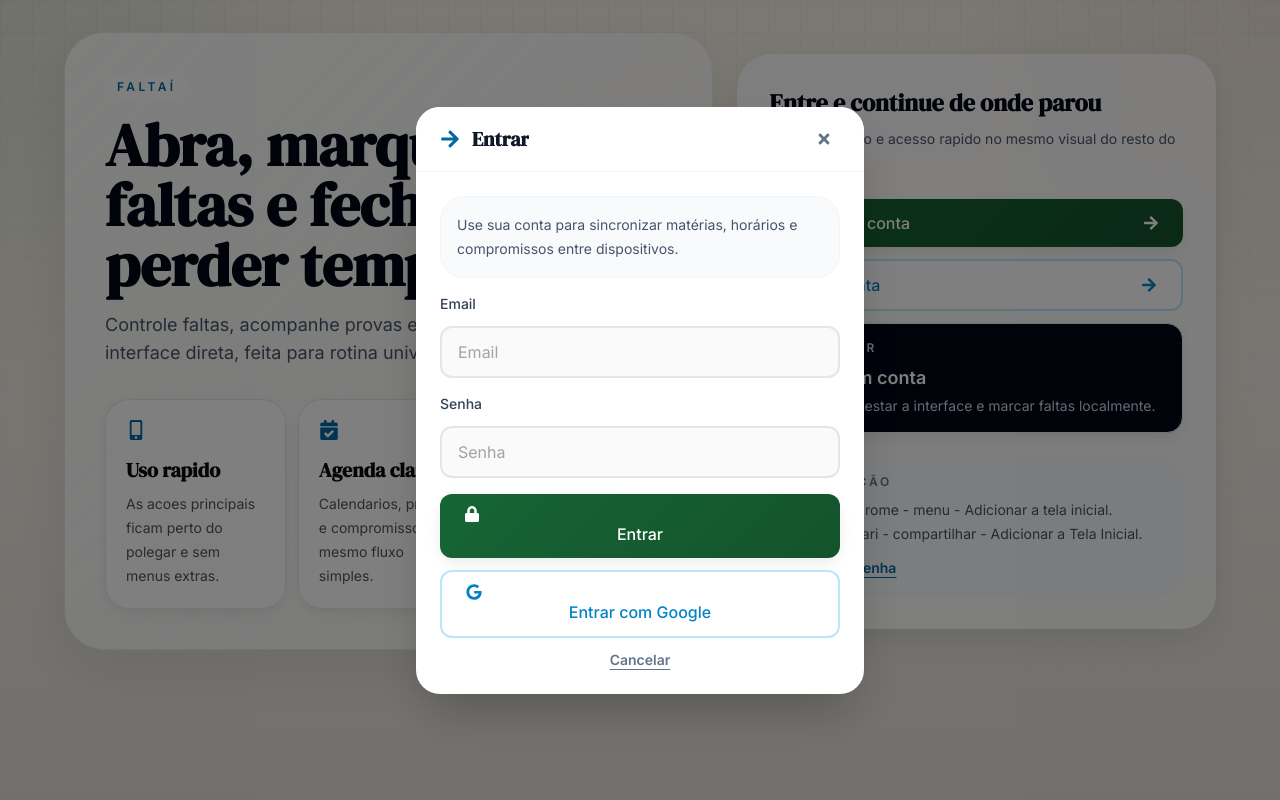
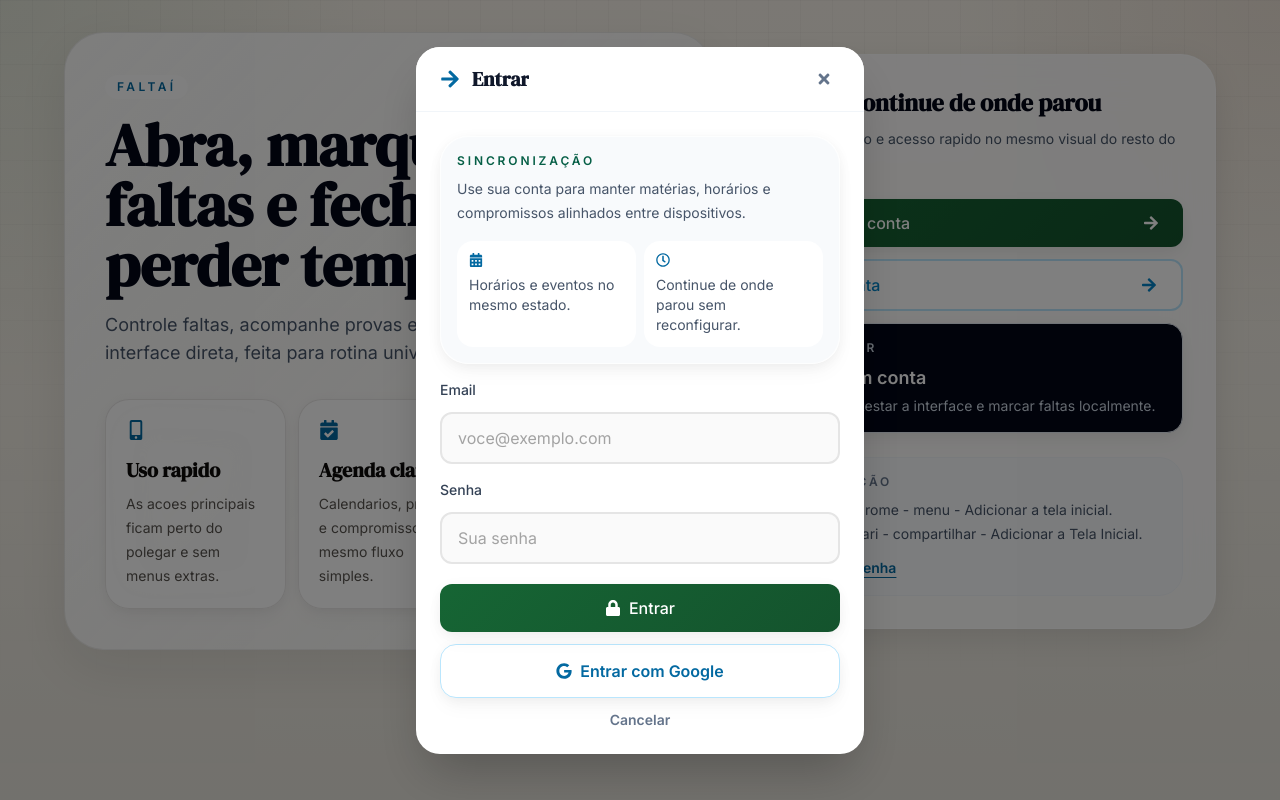
Before and after one commit to victorhugoguimaraes/Faltai, a React (Vite) app: page / in a window 1280 px wide. Both pictures are taken after a click on the button "Entrar na conta". Built offline with nearby package versions, Linux system fonts and the light colour scheme; no server answers.

Commit message:
Polish auth entry screens and modals

```diff
--- a/src/components/AnonymousModal.jsx
+++ b/src/components/AnonymousModal.jsx
@@ -1,5 +1,5 @@
 import React from 'react';
-import { FaCompass, FaUserSecret } from 'react-icons/fa';
+import { FaCompass, FaExclamationTriangle, FaUserSecret } from 'react-icons/fa';
 import { useAuth } from '../contexts/AuthContext';
 import BottomSheet from './layout/BottomSheet';
 
@@ -21,20 +21,29 @@
       contentClassName="space-y-4 p-4 sm:p-6"
       mobileFullHeight
     >
-      <div className="rounded-[1.5rem] border border-slate-100 bg-slate-50 p-4">
-        <p className="text-sm leading-6 text-slate-600">
-          Se você conectar anonimamente, seu registro de faltas não ficará online.<br />
-          Isso significa que você pode perder a contagem ao limpar dados ou trocar de dispositivo.
+      <div className="rounded-[1.75rem] border border-amber-200 bg-amber-50/90 p-4 shadow-soft">
+        <p className="text-xs font-semibold uppercase tracking-[0.24em] text-amber-800">Modo local</p>
+        <p className="mt-2 text-sm leading-6 text-amber-900">
+          Você pode testar a interface e marcar faltas normalmente, mas os dados não ficam sincronizados online.
         </p>
       </div>
 
+      <div className="rounded-[1.75rem] border border-white/80 bg-slate-50/90 p-4 shadow-soft">
+        <div className="flex items-start gap-3">
+          <FaExclamationTriangle className="mt-1 shrink-0 text-amber-600" />
+          <p className="text-sm leading-6 text-slate-600">
+            Se limpar os dados do navegador ou trocar de dispositivo, você pode perder a contagem salva localmente.
+          </p>
+        </div>
+      </div>
+
       <div className="grid gap-3">
-        <button className="btn-primary w-full justify-center" onClick={handleAnonymousLogin}>
+        <button className="btn-primary flex w-full items-center justify-center gap-2 py-3.5 text-base" onClick={handleAnonymousLogin}>
           <FaUserSecret />
           Continuar sem conta
         </button>
         <button
-          className="text-sm font-semibold text-slate-500 underline underline-offset-4"
+          className="text-sm font-semibold text-slate-500 transition-colors hover:text-slate-700"
           onClick={() => setAnonymousModalOpen(false)}
         >
           Cancelar
--- a/src/components/LoginModal.jsx
+++ b/src/components/LoginModal.jsx
@@ -1,5 +1,11 @@
 import React, { useState } from 'react';
-import { FaArrowRight, FaGoogle, FaLock } from 'react-icons/fa';
+import {
+  FaArrowRight,
+  FaCalendarAlt,
+  FaGoogle,
+  FaLock,
+  FaRegClock
+} from 'react-icons/fa';
 import { useAuth } from '../contexts/AuthContext';
 import { useError } from '../contexts/ErrorContext';
 import BottomSheet from './layout/BottomSheet';
@@ -40,17 +46,29 @@
       contentClassName="space-y-4 p-4 sm:p-6"
       mobileFullHeight
     >
-      <div className="rounded-[1.5rem] border border-slate-100 bg-slate-50 p-4">
-        <p className="text-sm leading-6 text-slate-600">
-          Use sua conta para sincronizar matérias, horários e compromissos entre dispositivos.
+      <div className="rounded-[1.75rem] border border-white/80 bg-slate-50/90 p-4 shadow-soft">
+        <p className="text-xs font-semibold uppercase tracking-[0.24em] text-emerald-800">Sincronização</p>
+        <p className="mt-2 text-sm leading-6 text-slate-600">
+          Use sua conta para manter matérias, horários e compromissos alinhados entre dispositivos.
         </p>
+
+        <div className="mt-4 grid gap-2 sm:grid-cols-2">
+          <div className="rounded-2xl bg-white px-3 py-3 text-sm text-slate-600">
+            <FaCalendarAlt className="mb-2 text-sky-700" />
+            Horários e eventos no mesmo estado.
+          </div>
+          <div className="rounded-2xl bg-white px-3 py-3 text-sm text-slate-600">
+            <FaRegClock className="mb-2 text-sky-700" />
+            Continue de onde parou sem reconfigurar.
+          </div>
+        </div>
       </div>
 
       <div className="space-y-3">
         <label className="block text-sm font-medium text-slate-700">Email</label>
         <input
           className="input-modern"
-          placeholder="Email"
+          placeholder="voce@exemplo.com"
           value={email}
           onChange={(e) => setEmail(e.target.value)}
         />
@@ -61,23 +79,26 @@
         <input
           className="input-modern"
           type="password"
-          placeholder="Senha"
+          placeholder="Sua senha"
           value={senha}
           onChange={(e) => setSenha(e.target.value)}
         />
       </div>
 
-      <div className="grid gap-3">
-        <button className="btn-primary w-full justify-center" onClick={handleLogin}>
+      <div className="grid gap-3 pt-1">
+        <button className="btn-primary flex w-full items-center justify-center gap-2 py-3.5 text-base" onClick={handleLogin}>
           <FaLock />
           Entrar
         </button>
-        <button className="btn-secondary w-full justify-center" onClick={handleGoogleLogin}>
+        <button
+          className="flex w-full items-center justify-center gap-2 rounded-2xl border border-sky-200 bg-white px-5 py-3.5 text-base font-semibold text-sky-700 shadow-soft transition-all duration-200 hover:-translate-y-0.5 hover:bg-sky-50"
+          onClick={handleGoogleLogin}
+        >
           <FaGoogle />
           Entrar com Google
         </button>
         <button
-          className="text-sm font-semibold text-slate-500 underline underline-offset-4"
+          className="text-sm font-semibold text-slate-500 transition-colors hover:text-slate-700"
           onClick={() => setLoginModalOpen(false)}
         >
           Cancelar
--- a/src/components/RegisterModal.jsx
+++ b/src/components/RegisterModal.jsx
@@ -1,5 +1,5 @@
 import React, { useState } from 'react';
-import { FaArrowRight, FaGoogle, FaUserPlus } from 'react-icons/fa';
+import { FaArrowRight, FaGoogle, FaShieldAlt, FaUserPlus } from 'react-icons/fa';
 import { useAuth } from '../contexts/AuthContext';
 import { useError } from '../contexts/ErrorContext';
 import BottomSheet from './layout/BottomSheet';
@@ -43,10 +43,15 @@
       contentClassName="space-y-4 p-4 sm:p-6"
       mobileFullHeight
     >
-      <div className="rounded-[1.5rem] border border-slate-100 bg-slate-50 p-4">
-        <p className="text-sm leading-6 text-slate-600">
-          Crie sua conta para salvar faltas, grade e compromissos com sincronização.
+      <div className="rounded-[1.75rem] border border-white/80 bg-slate-50/90 p-4 shadow-soft">
+        <p className="text-xs font-semibold uppercase tracking-[0.24em] text-emerald-800">Conta sincronizada</p>
+        <p className="mt-2 text-sm leading-6 text-slate-600">
+          Crie sua conta para salvar faltas, agenda e compromissos com sincronização entre dispositivos.
         </p>
+        <div className="mt-4 rounded-2xl bg-white px-3 py-3 text-sm text-slate-600">
+          <FaShieldAlt className="mb-2 text-sky-700" />
+          Seu progresso continua disponível quando você trocar de aparelho ou reinstalar o app.
+        </div>
       </div>
 
       <form onSubmit={handleRegister} className="space-y-4">
@@ -54,43 +59,49 @@
           <label className="block text-sm font-medium text-slate-700">Nome</label>
           <input
             className="input-modern"
-            placeholder="Nome"
+            placeholder="Seu nome"
             value={registerNome}
             onChange={(e) => setRegisterNome(e.target.value)}
           />
         </div>
+
         <div className="space-y-3">
           <label className="block text-sm font-medium text-slate-700">Email</label>
           <input
             className="input-modern"
-            placeholder="Email"
+            placeholder="voce@exemplo.com"
             value={registerEmail}
             onChange={(e) => setRegisterEmail(e.target.value)}
           />
         </div>
+
         <div className="space-y-3">
           <label className="block text-sm font-medium text-slate-700">Senha</label>
           <input
             className="input-modern"
             type="password"
-            placeholder="Senha"
+            placeholder="Defina uma senha"
             value={registerSenha}
             onChange={(e) => setRegisterSenha(e.target.value)}
           />
         </div>
 
-        <div className="grid gap-3 pt-2">
-          <button type="submit" className="btn-primary w-full justify-center">
+        <div className="grid gap-3 pt-1">
+          <button type="submit" className="btn-primary flex w-full items-center justify-center gap-2 py-3.5 text-base">
             <FaArrowRight />
             Criar conta
           </button>
-          <button type="button" className="btn-secondary w-full justify-center" onClick={handleGoogleRegister}>
+          <button
+            type="button"
+            className="flex w-full items-center justify-center gap-2 rounded-2xl border border-sky-200 bg-white px-5 py-3.5 text-base font-semibold text-sky-700 shadow-soft transition-all duration-200 hover:-translate-y-0.5 hover:bg-sky-50"
+            onClick={handleGoogleRegister}
+          >
             <FaGoogle />
             Criar com Google
           </button>
           <button
             type="button"
-            className="text-sm font-semibold text-slate-500 underline underline-offset-4"
+            className="text-sm font-semibold text-slate-500 transition-colors hover:text-slate-700"
             onClick={() => setRegisterModalOpen(false)}
           >
             Cancelar
--- a/src/components/ResetPasswordModal.jsx
+++ b/src/components/ResetPasswordModal.jsx
@@ -16,7 +16,7 @@
         setResetModalOpen(false);
         setResetEmail('');
         setMessage('');
-      }, 2000); // Fecha o modal após 2 segundos se sucesso
+      }, 2000);
     }
   };
 
@@ -30,37 +30,42 @@
       contentClassName="space-y-4 p-4 sm:p-6"
       mobileFullHeight
     >
-      <div className="rounded-[1.5rem] border border-slate-100 bg-slate-50 p-4">
-        <p className="text-sm leading-6 text-slate-600">
-          Insira seu email para receber um link de redefinição.
+      <div className="rounded-[1.75rem] border border-white/80 bg-slate-50/90 p-4 shadow-soft">
+        <p className="text-xs font-semibold uppercase tracking-[0.24em] text-emerald-800">Recuperação</p>
+        <p className="mt-2 text-sm leading-6 text-slate-600">
+          Informe seu email para receber o link de redefinição e voltar para a conta.
         </p>
       </div>
 
-      {message && (
-        <p className={`rounded-2xl px-4 py-3 text-sm ${message.includes('Erro') ? 'bg-rose-50 text-rose-600' : 'bg-emerald-50 text-emerald-700'}`}>
+      {message ? (
+        <p
+          className={`rounded-2xl px-4 py-3 text-sm ${
+            message.includes('Erro') ? 'bg-rose-50 text-rose-600' : 'bg-emerald-50 text-emerald-700'
+          }`}
+        >
           {message}
         </p>
-      )}
+      ) : null}
 
       <form onSubmit={handleReset} className="space-y-4">
         <div className="space-y-3">
           <label className="block text-sm font-medium text-slate-700">Email</label>
           <input
             className="input-modern"
-            placeholder="Email"
+            placeholder="voce@exemplo.com"
             value={resetEmail}
             onChange={(e) => setResetEmail(e.target.value)}
           />
         </div>
 
-        <div className="grid gap-3 pt-2">
-          <button type="submit" className="btn-primary w-full justify-center">
+        <div className="grid gap-3 pt-1">
+          <button type="submit" className="btn-primary flex w-full items-center justify-center gap-2 py-3.5 text-base">
             <FaEnvelope />
             Enviar link
           </button>
           <button
             type="button"
-            className="text-sm font-semibold text-slate-500 underline underline-offset-4"
+            className="text-sm font-semibold text-slate-500 transition-colors hover:text-slate-700"
             onClick={() => setResetModalOpen(false)}
           >
             Cancelar
```
